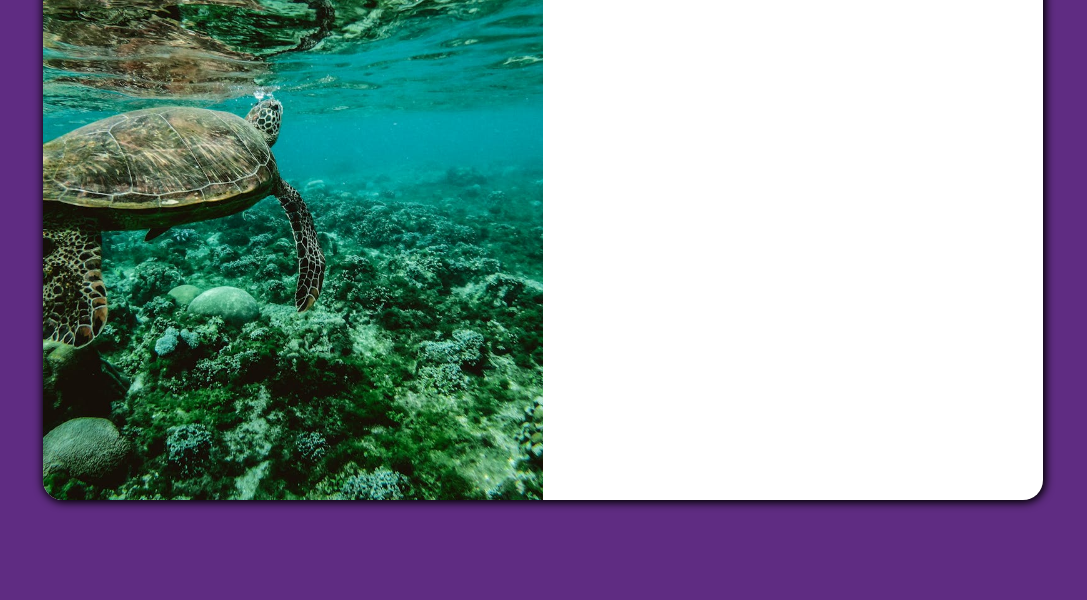
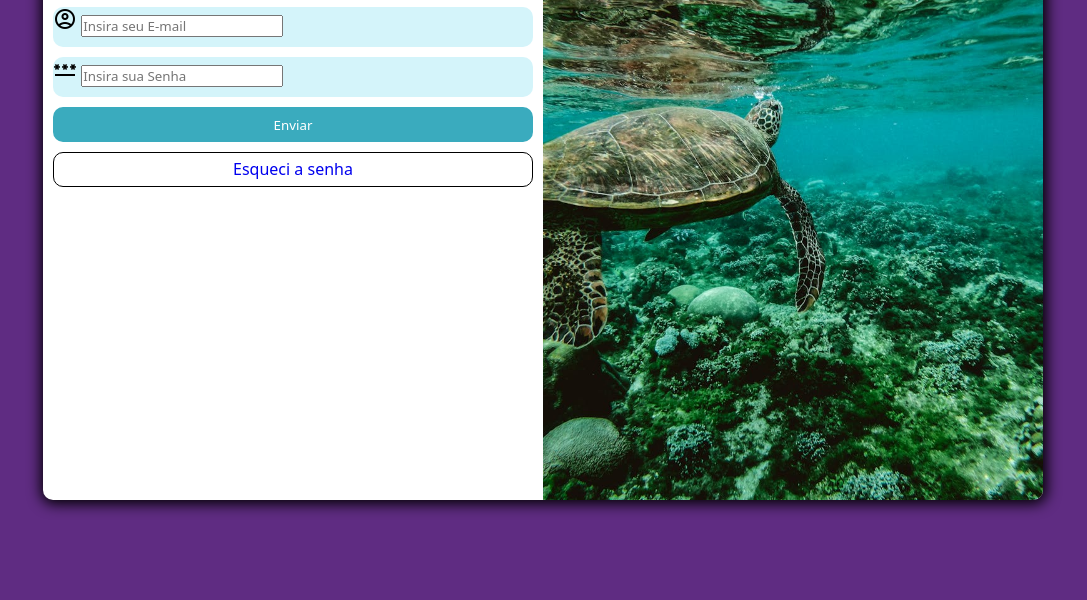
Before and after one commit to matheusdev0w0/projeto-login, a plain HTML site: page index.html in a window 1280 px wide. Shown: the part 200-800 px from the top of the page, without its empty margins (97-1184 px from the left). Drawn offline with nearby package versions, Linux system fonts and the light colour scheme.

Commit message:
formatação do form

```diff
--- a/index.html
+++ b/index.html
@@ -3,6 +3,8 @@
 <head>
     <meta charset="UTF-8">
     <meta name="viewport" content="width=device-width, initial-scale=1.0">
+
+    <link rel="stylesheet" href="https://fonts.googleapis.com/css2?family=Material+Symbols+Outlined:opsz,wght,FILL,GRAD@24,400,0,0" />
 
     <link rel="stylesheet" href="style.css">
     <!---Media query-->
@@ -18,6 +20,29 @@
             <div id="formulario">
                 <h1>Login</h1>
                 <p>Por favor, faça login usando suas credenciais. Se precisar de ajuda clique em recuperar sua senha</p>
+
+              <form action="post">
+                  <div class="campo">
+                        <span class="material-symbols-outlined">
+                            account_circle
+                        </span>
+                        <input type="email" name="email" id="iemail"  placeholder="Insira seu E-mail"
+                        required
+                        pattern="[a-z0-9._%+-]+@[a-z0-9.-]+\.[a-z]{2,}$"
+                        title="Por favor, insira um e-mail válido.">
+                        <label for="iemail">E-mail</label>
+                  </div>
+                  <div class="campo">
+                        <span class="material-symbols-outlined">
+                            password
+                        </span>
+                        <input type="password" name="senha" id="isenha" minlength="6" maxlength="12" required placeholder="Insira sua Senha">
+                        <label for="isenha">Senha</label>
+                  </div>
+                        <input type="submit" value="Enviar" >
+                        <a href="#" class="botao">Esqueci a senha</a>
+              </form>
+
             </div>
         </section>
 </body>
--- a/mediaquery.css
+++ b/mediaquery.css
@@ -5,14 +5,25 @@
     section#login > div#imagem {
         background-position: center;
         float: left;
-        width: 30%;
+        width: 40%;
         height: 100%;
     }
     section#login > div#formulario {
 
         float: right;
-        width: 50%;
+        width: 60%;
         padding: 10px;
+    }
+    section#login > #formulario {
+        padding: 10px;
+
+    }
+    section#login > #formulario h1 {
+        font-size: 1.5em;
+        text-align: center;
+    }
+    section#login > #formulario p {
+        font-size: 1em;
     }
 }
 @media  screen and (min-width: 1025px) {
@@ -21,7 +32,7 @@
     }
     section#login > div#imagem {
         background-position: center;
-        float: left;
+        float: right;
         width: 50%;
         height: 100%;
     }
@@ -30,4 +41,15 @@
         width: 50%;
         padding: 10px;
     }
+    section#login > #formulario {
+        padding: 10px;
+
+    }
+    section#login > #formulario h1 {
+        font-size: 2em;
+        text-align: center;
+    }
+    section#login > #formulario p {
+        font-size: 1em;
+    }
 }
--- a/style.css
+++ b/style.css
@@ -8,7 +8,7 @@
 }
 body, html {
     height: 100vh;
-    background-color: var(--lilás);
+    background-color: #5f2c82;
 }
 
 /*
@@ -18,42 +18,82 @@ Paleta de cores
         lilás : #5f2c82
 
 */
-:root {
-    --verde:  #49a09d;
-    --lilás: #5f2c82;
+section#login {
+    width: 260px;
+    height: 600px;
+    background-color: white;
+    position: absolute;
+    overflow: hidden;
+    border-radius: 10px;
+    box-shadow: 1px 1px 14px 3px black;
+
+    top: 50%;
+    left: 50%;
+    transform: translate(-50%, -50%);
+    transition: all 0.2s;
 }
-main {
-    position: relative;
-    height: 100vh;
-    width: 100vw;
+section#login > #imagem {
+    background-image: url(imagens/imagem-login.jpg);
+    background-repeat: no-repeat;
+    background-position: left;
+    background-size: cover;
+    height: 250px;
 }
-section#login {
-
-    box-shadow: 1px 1px 9px 2px black;
-    overflow: hidden;
-    position: absolute;
-    left: 50%;
-    top: 50%;
-    transform: translate(-50%, -50%);
-
-    width: 250px;
-    height: 600px;
-
-    background-color: white;
-    border-radius: 20px;
-    transition: width 0.3s, height 0.3s;
-
+section#login > #formulario {
+    padding: 10px;
 
 }
-section#login > #imagem {
+section#login > #formulario h1 {
+    font-size: 1.5em;
+    text-align: center;
+}
+section#login > #formulario p {
+    font-size: 0.8em;
+}
+ form div.campo {
+    margin: 10px 0px;
+    border-radius: 10px;
+
+    width: 100%;
+    height: 40px;
+
+    background-color: #d4f4fa;
+ }
+
+div.campo > label {
+    display: none;
+}
+
+form > input[type=submit] {
+
+    height: 35px;
+    background-color: #3aabbe;
+    color: white;
+    padding: 5px;
+    width: 100%;
+    border-radius: 10px;
+    border: 0;
+
+}
+form > input[type=submit]:hover {
+    cursor: pointer;
+    background-color: #30818f;
+}
+form > a.botao {
+    margin-top: 10px;
+    padding-top: 5px;
+    border-radius: 10px;
     display: block;
-    background-image: url(../imagens/imagem-login.jpg);
-    height: 200px;
-    background-repeat: no-repeat;
-    background-position: center center;
-    background-size: cover;
+    text-align: center;
+    font-size: 1em;
+
+    width: 100%;
+    height: 35px;
+
+    text-decoration: none;
+    border: 1px solid black;
 }
-section > #formulario {
-    padding: 30px;
-    display: block;
+form > a.botao:hover {
+    background-color: #30818f;
+    color: white;
 }
```
